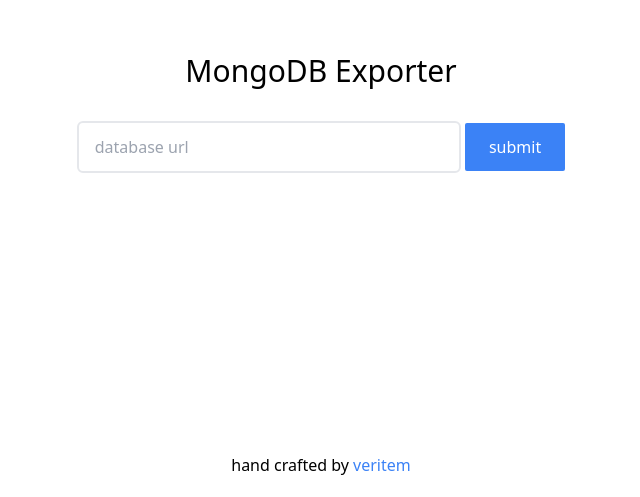
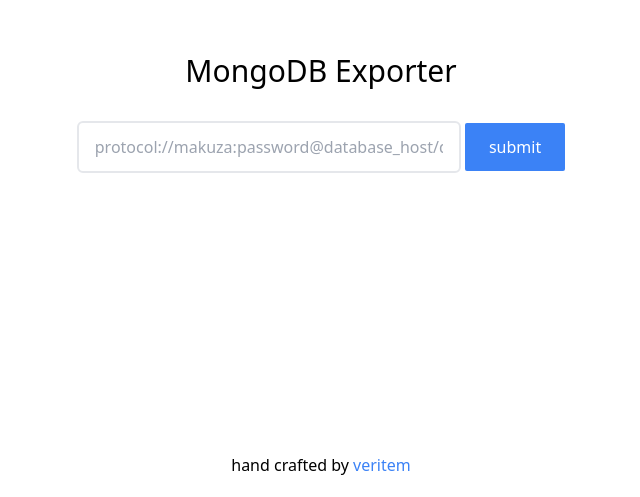
Before and after one commit to veritem/mongodb-exporter, a SvelteKit app: page / in a window 1280 px wide. Shown: the part 303-800 px from the top of the page, without its empty margins (319-959 px from the left). Built offline with nearby package versions, Linux system fonts and the light colour scheme.

Commit message:
feat: initial commit

```diff
--- a/src/routes/+page.svelte
+++ b/src/routes/+page.svelte
@@ -46,7 +46,7 @@
 	<form method="post" action="?/export">
 		<input
 			type="text"
-			placeholder="database url"
+			placeholder="protocol://makuza:password@database_host/database_name"
 			name="db_url"
 			class="border-2 rounded-md px-4 py-3 w-96"
 		/>
```
